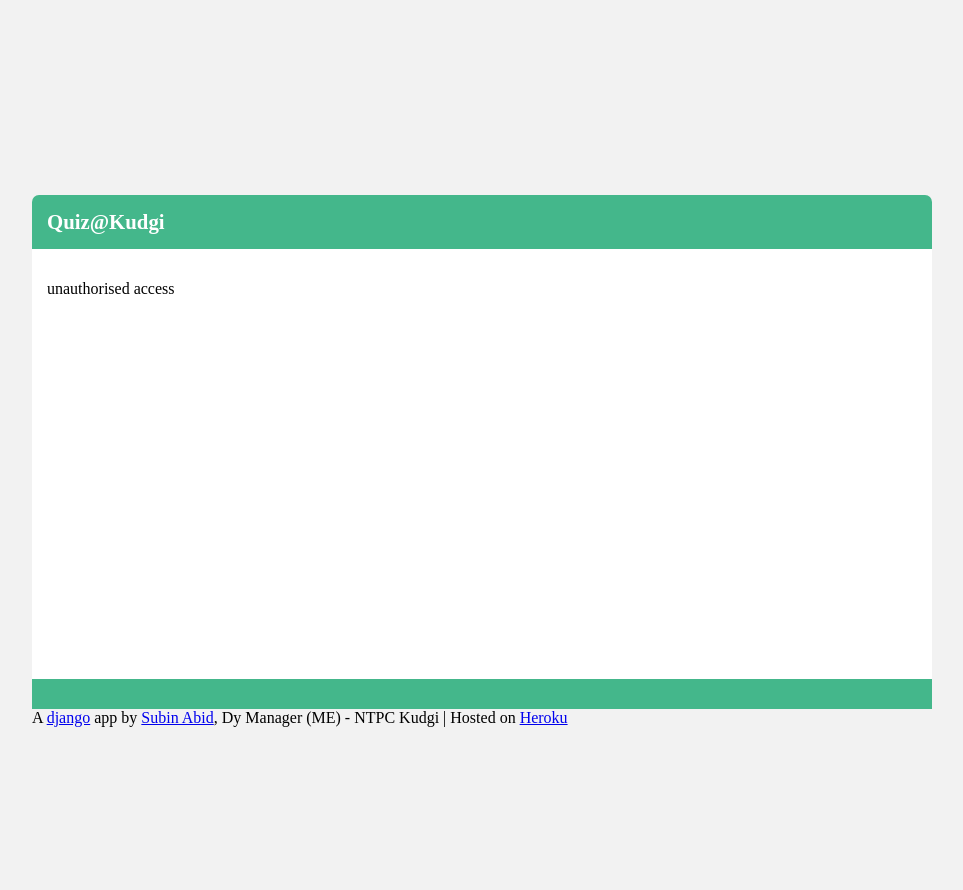
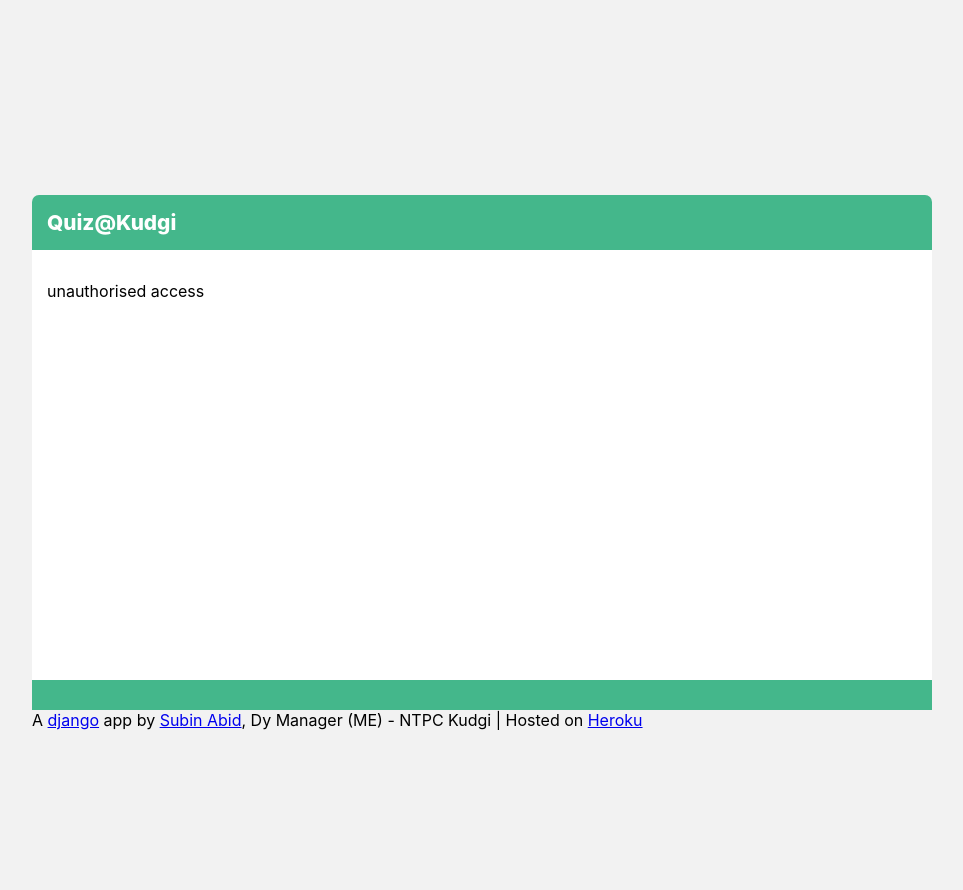
Before and after one commit to subinabid/Q, a Django app: page /quiz/ in a window 1280 px wide. Shown: the whole page, without its empty margins (158-1121 px from the left). Run offline with Django 3.2, Linux system fonts and the light colour scheme.

Commit message:
FOnt changed

```diff
--- a/quiz/static/quiz/css/main.css
+++ b/quiz/static/quiz/css/main.css
@@ -2,6 +2,10 @@ html, body{
   height: 100%;
   margin: 0;
   overflow: hidden;
+}
+
+body{
+  font-family: -apple-system, BlinkMacSystemFont, "Segoe UI", Helvetica, Arial, sans-serif, "Apple Color Emoji", "Segoe UI Emoji", "Segoe UI Symbol";
 }
 
 .container-main {
```
Also changed, not shown: db.sqlite3.
